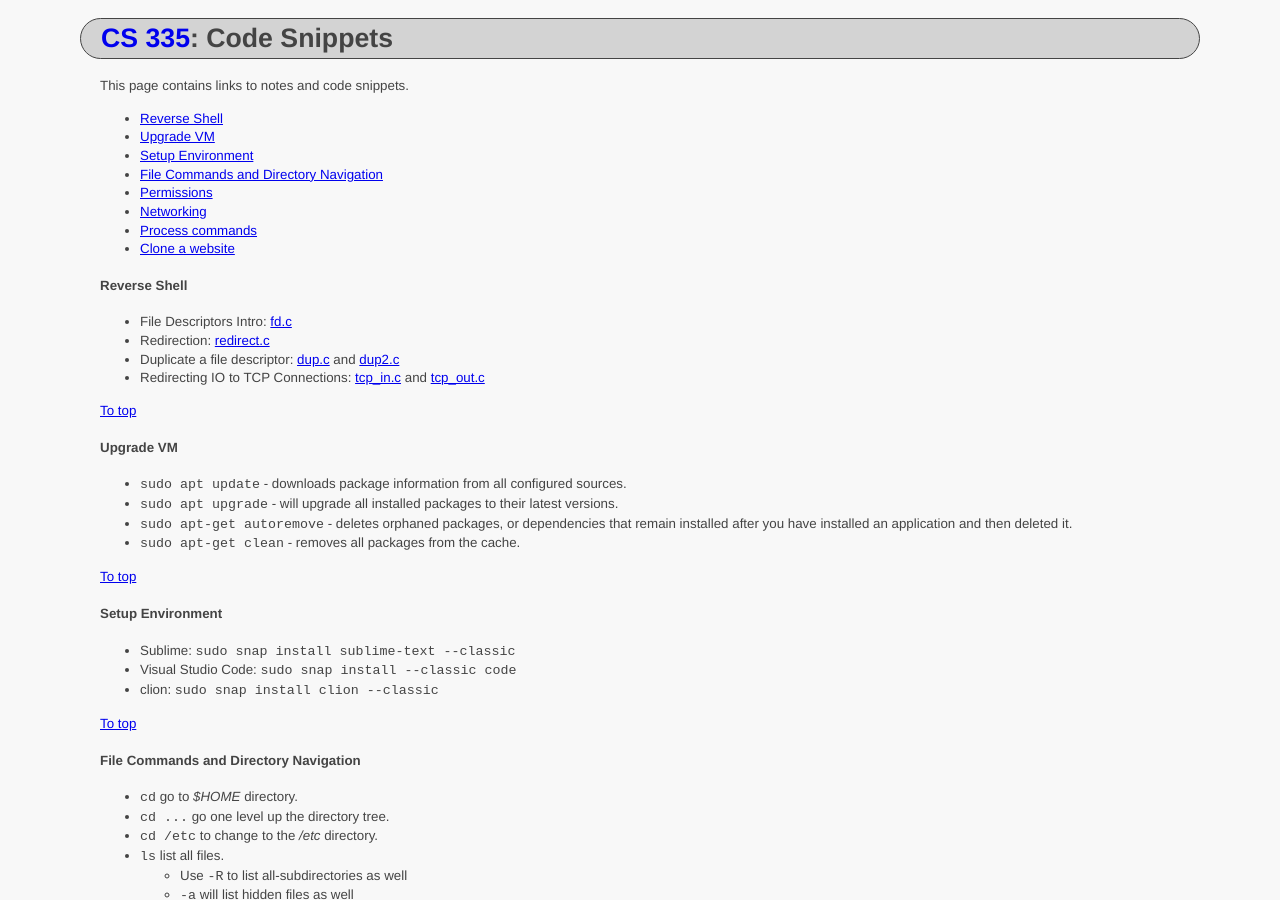
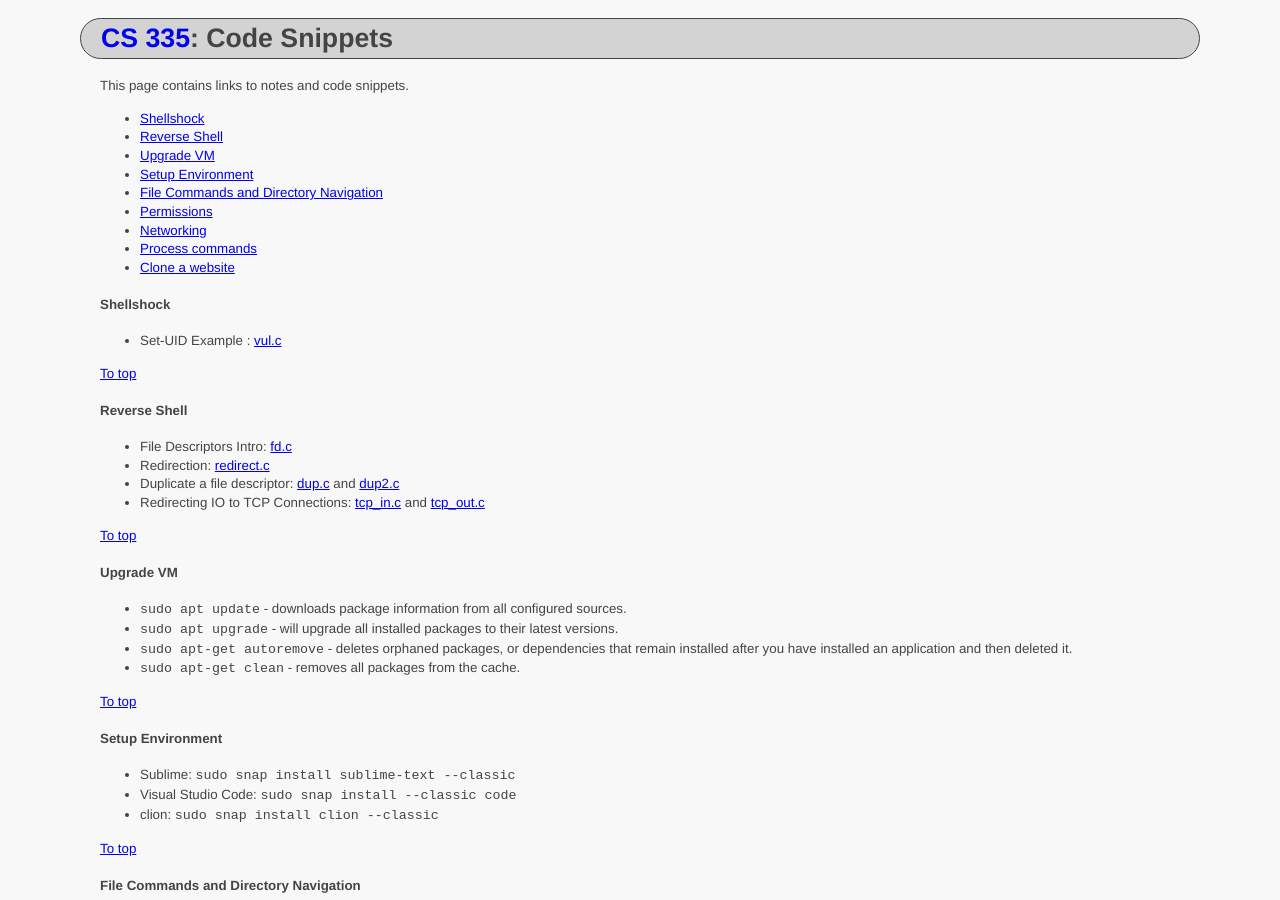
Before and after one commit to ycpcs/cs335-spring2024, a Jekyll site: the page built from notes/index.md, in a window 1280 px wide and 900 px high. Built offline with Jekyll 4.4.1, drawn with Linux system fonts in a browser that asks for light colours.

Commit message:
Update index.md

```diff
--- a/notes/index.md
+++ b/notes/index.md
@@ -6,6 +6,7 @@ title: "Code Snippets"
 
 This page contains links to notes and code snippets.
 
+- [Shellshock](#shellshock)
 - [Reverse Shell](#reverse-shell)
 - [Upgrade VM](#upgrade-vm)
 - [Setup Environment](#setup-environment)
@@ -14,6 +15,11 @@ This page contains links to notes and code snippets.
 - [Networking](#networking)
 - [Process commands](#process-commands)
 - [Clone a website](#clone-a-website)
+
+#### Shellshock
+- Set-UID Example : <a href=".\shellshock\vul.c" target="_blank">vul.c</a>
+
+<a href="#">To top</a>
 
 #### Reverse Shell
 - File Descriptors Intro: <a href=".\reverse-shell\fd.c" target="_blank">fd.c</a>
```
